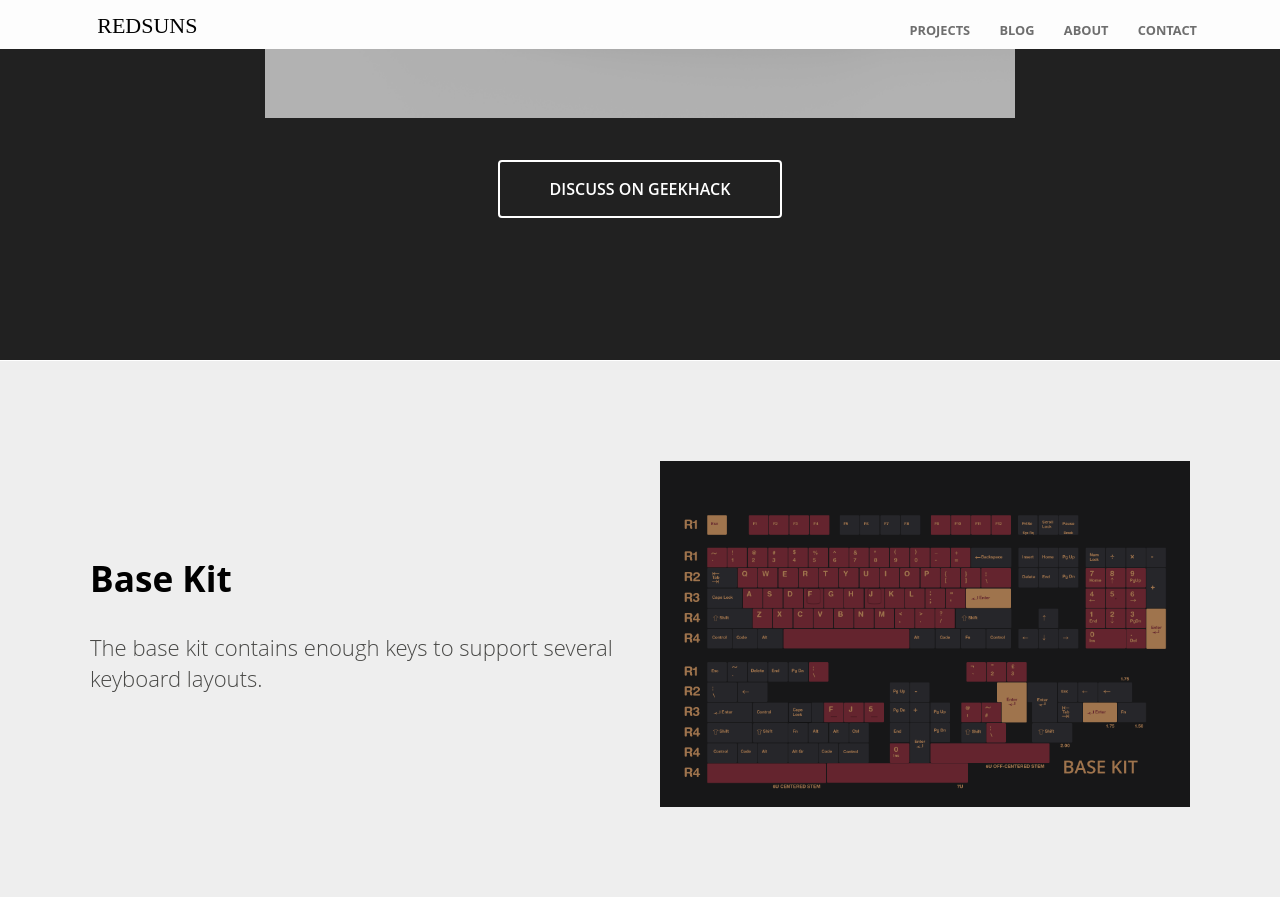
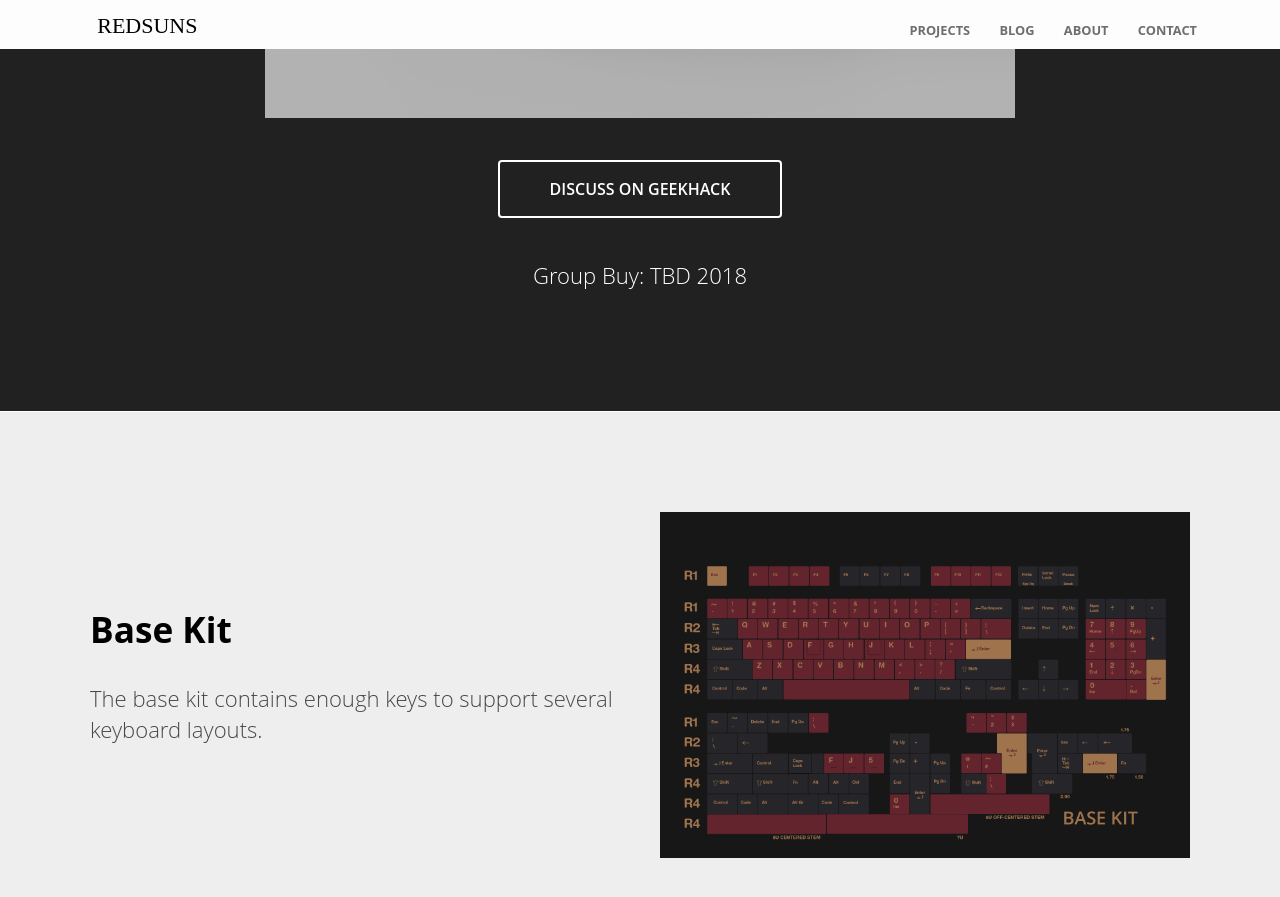
Before and after one commit to RedSunsRMK/redsunsrmk.github.io, a Jekyll site: the page built from _projects/red-samurai.html, in a window 1280 px wide and 900 px high, scrolled down 509 px. Shown: the top 897 px of the window. Built offline with Jekyll 4.4.1, drawn with Linux system fonts in a browser that asks for light colours.

Commit message:
Update red-samurai.html

```diff
--- a/_projects/red-samurai.html
+++ b/_projects/red-samurai.html
@@ -14,6 +14,7 @@ date: 2017-06-04 12:00:00
 			<img src="/images/Aura60_RedSamurai_C2R01.png" alt="Screenshot" class="screenshot editable" />
 		</div>
 		<div class="cta button alt"><a href="https://geekhack.org/index.php?topic=89970.0" target="_blank">DISCUSS ON GEEKHACK</a></div>
+		<p>Group Buy: TBD 2018</p>
 	</div>
 </section>
 
```
